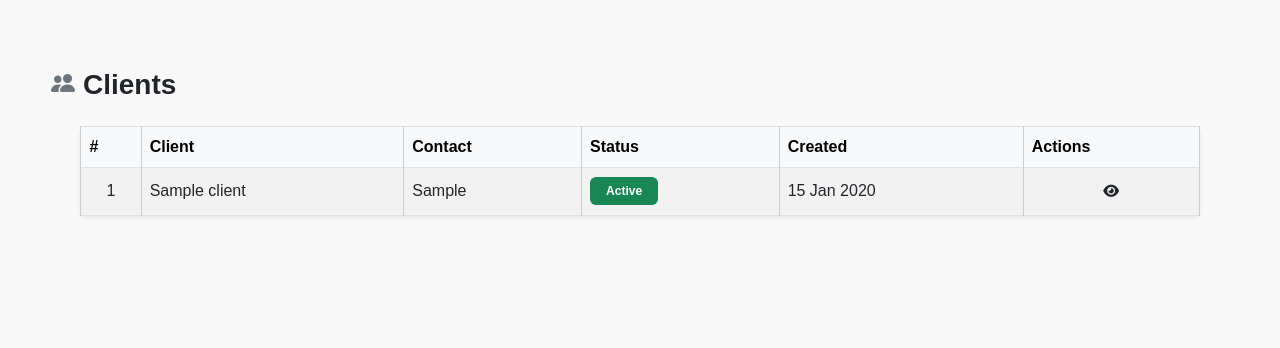
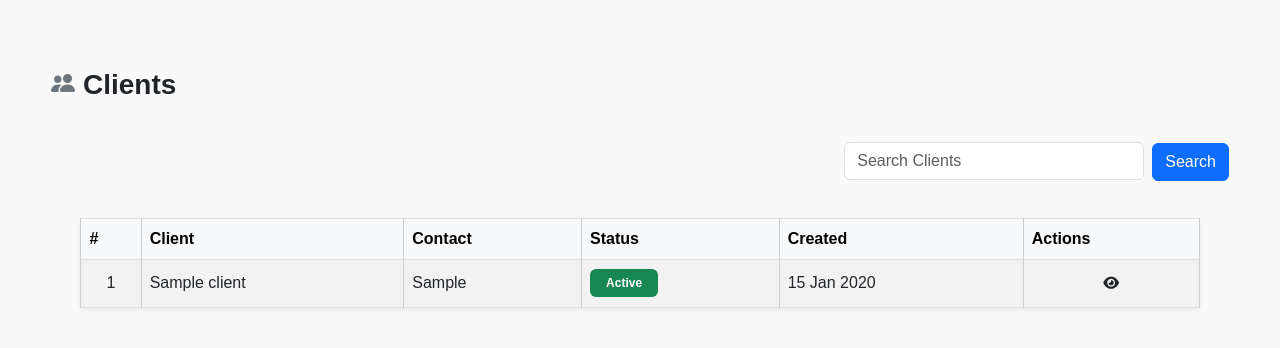
Before and after one commit to hafizsameer11/sautech, a PHP site: page /modules/clientinfo/clientinfo.php in a window 1280 px wide. Shown: the top 348 px of the page. Run offline with PHP 8.4, Linux system fonts and the light colour scheme; tables that the repository leaves empty hold one stand-in row (values such as "Sample post").

Commit message:
client order with search

```diff
--- a/modules/clientinfo/clientinfo.php
+++ b/modules/clientinfo/clientinfo.php
@@ -639,7 +639,12 @@ include('../components/permissioncheck.php')
         document.querySelector(".client-form").style.display = "block";
       });
     </script>
-
+    <div class="py-2 d-flex justify-content-end">
+      <form action="" class="d-flex align-items-center">
+        <input type="text" class="form-control mt-2" name="search" placeholder="Search Clients" value="<?= isset($_GET['search']) ? htmlspecialchars($_GET['search']) : '' ?>" style="width: 300px;">
+        <button type="submit" class="btn btn-primary ms-2">Search</button>
+      </form>
+    </div>
     <div class="" style="width: 95%; margin: auto;">
       <table class="table table-hover table-bordered table-striped align-middle shadow-sm rounded bg-white">
         <thead class="table-light text-center">
@@ -657,7 +662,13 @@ include('../components/permissioncheck.php')
           if ($viewing || $editing) {
             $clientResult = $conn->query("SELECT * FROM clients WHERE id = $id");
           } else {
-            $clientResult = $conn->query("SELECT * FROM clients");
+            if(isset($_GET['search']) && !empty($_GET['search'])) {
+              $searchTerm = $conn->real_escape_string($_GET['search']);
+              $clientResult = $conn->query("SELECT * FROM clients WHERE client_name LIKE '%$searchTerm%' OR contact_person LIKE '%$searchTerm%' ORDER BY client_name ASC;");
+            } else {
+              // Default query to fetch all clients
+              $clientResult = $conn->query("SELECT * FROM clients ORDER BY client_name ASC;");
+            }
           }
           $i = 1;
           while ($row = $clientResult->fetch_assoc()):
```
